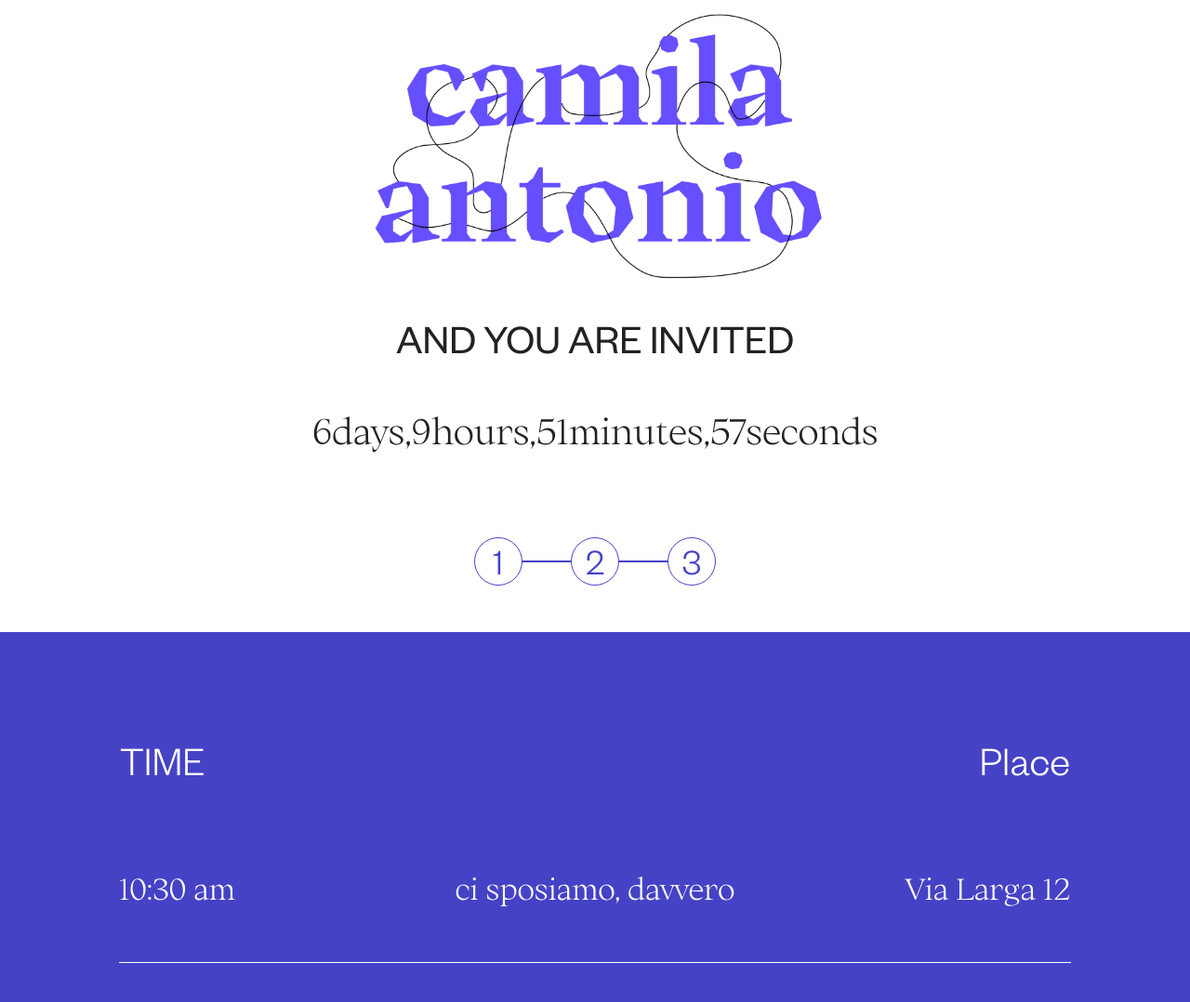
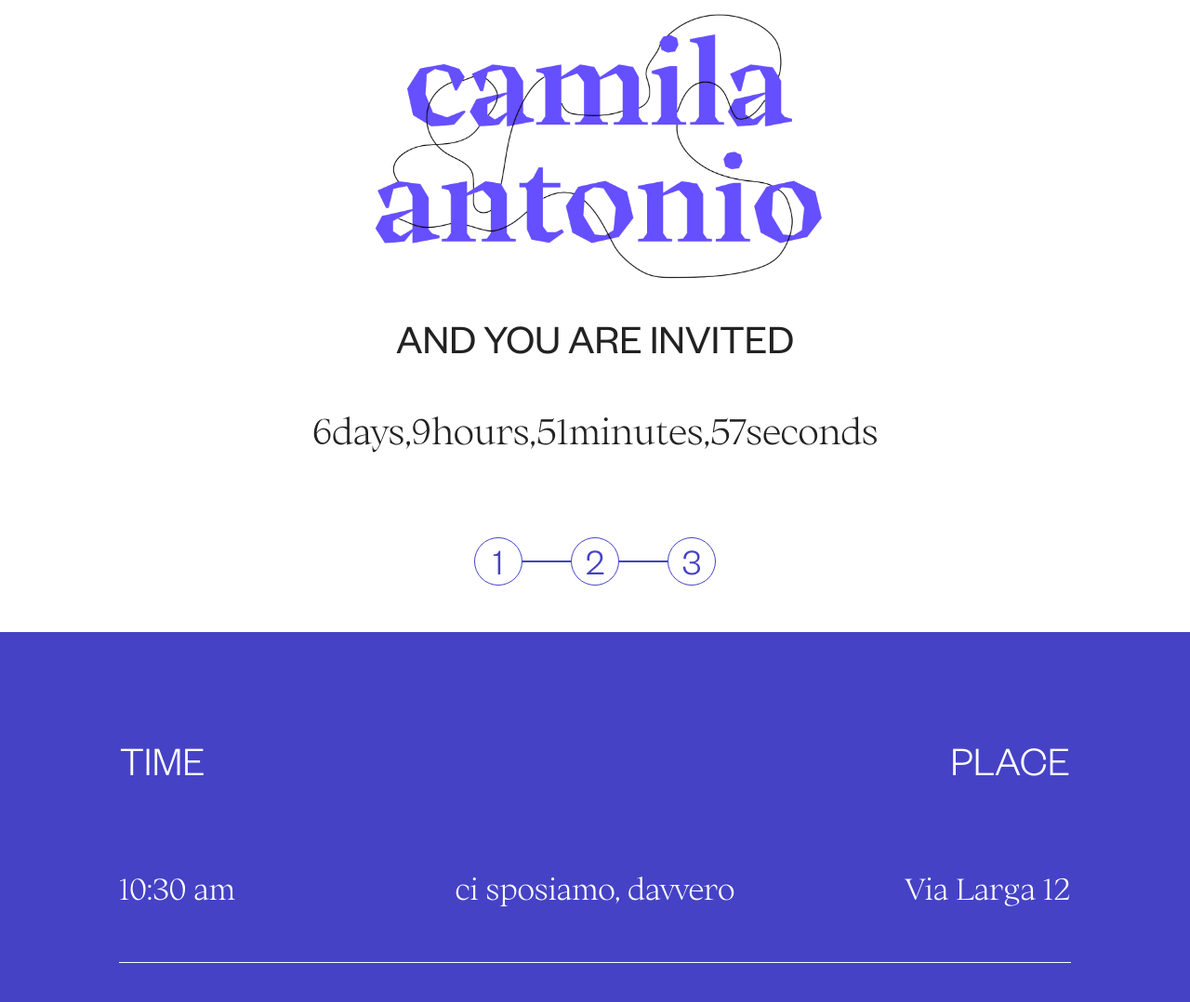
Before and after one commit to antrio/antoniocamila, a plain HTML site: page index.html in a window 1280 px wide. Shown: the part 120-1198 px from the top of the page at 93% size. Drawn offline with nearby package versions, Linux system fonts and the light colour scheme; files whose address does not match are found by name.

Commit message:
set uppercase class as important

```diff
--- a/css/main.css
+++ b/css/main.css
@@ -290,7 +290,7 @@ h1{
 }
 
 .uppercase{
-  text-transform: uppercase;
+  text-transform: uppercase !important;
 }
 
 .font-ortica-light{
```
